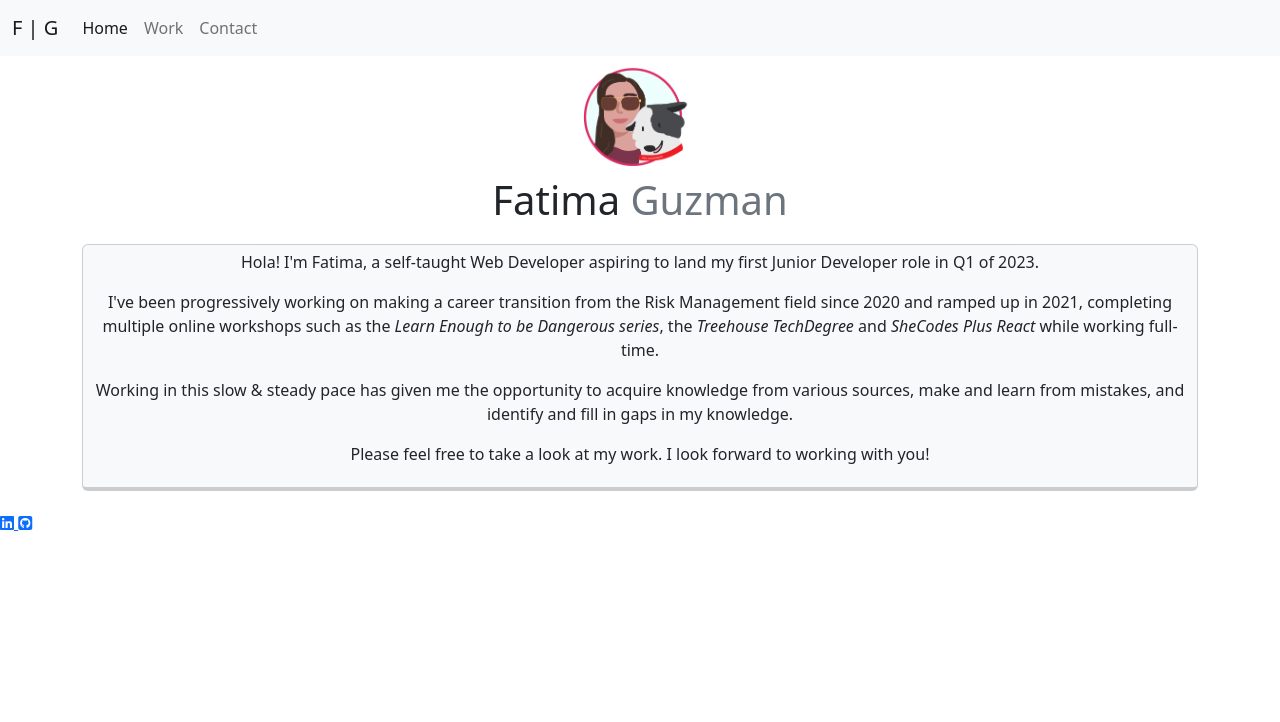
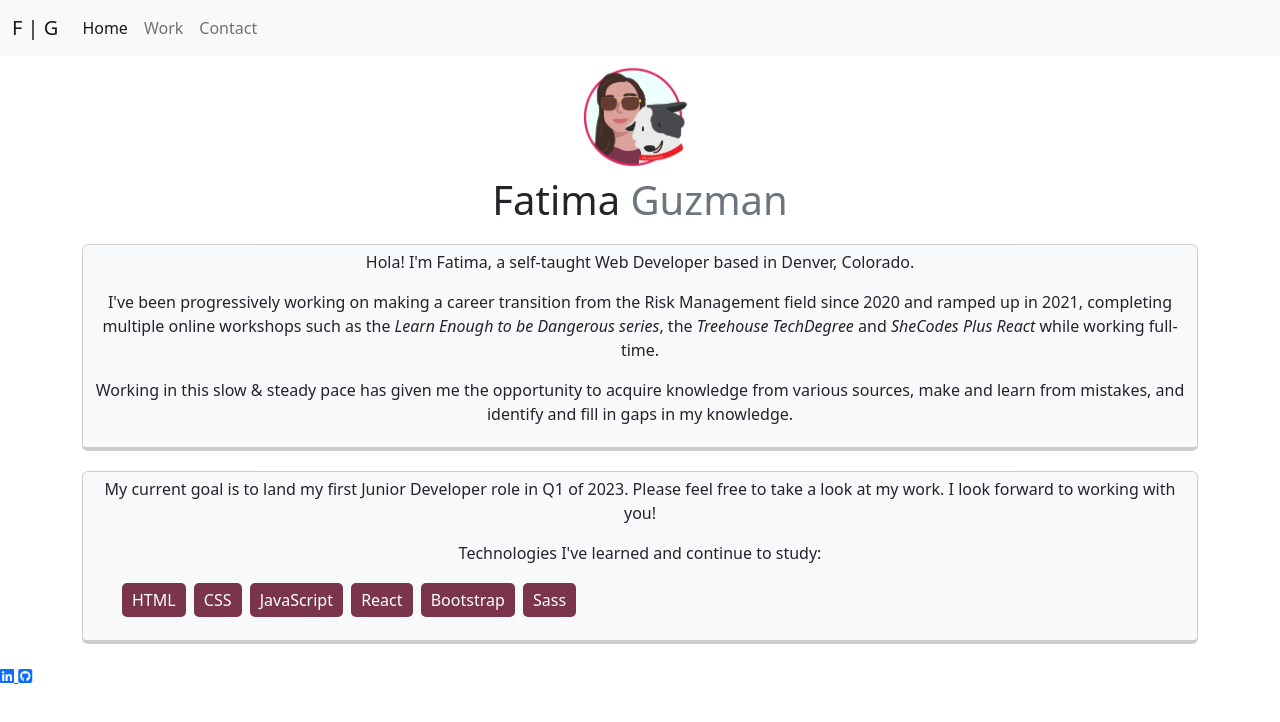
Before and after one commit to FatimaGC/fatimagc.github.io, a plain HTML site: page index.html in a window 1280 px wide. Drawn offline with nearby package versions, Linux system fonts and the light colour scheme.

Commit message:
Added content and styles to about section

```diff
--- a/css/styles.css
+++ b/css/styles.css
@@ -9,3 +9,12 @@
   margin: 20px 0;
   padding: 5px;
 }
+
+.skills li {
+  border-radius: 5px;
+  display: inline-block;
+  background: #7a354d;
+  color: white;
+  padding: 5px 10px;
+  margin: 2px;
+}
--- a/index.html
+++ b/index.html
@@ -62,8 +62,8 @@
       <div class="container">
         <div class="card">
           <p class="text-center">
-            Hola! I'm Fatima, a self-taught Web Developer aspiring to land my
-            first Junior Developer role in Q1 of 2023.
+            Hola! I'm Fatima, a self-taught Web Developer based in Denver,
+            Colorado.
           </p>
 
           <p class="text-center">
@@ -80,11 +80,26 @@
             acquire knowledge from various sources, make and learn from
             mistakes, and identify and fill in gaps in my knowledge.
           </p>
+        </div>
+
+        <div class="card">
+          <p class="text-center">
+            My current goal is to land my first Junior Developer role in Q1 of
+            2023. Please feel free to take a look at my work. I look forward to
+            working with you!
+          </p>
 
           <p class="text-center">
-            Please feel free to take a look at my work. I look forward to
-            working with you!
+            Technologies I've learned and continue to study:
           </p>
+          <ul class="skills">
+            <li>HTML</li>
+            <li>CSS</li>
+            <li>JavaScript</li>
+            <li>React</li>
+            <li>Bootstrap</li>
+            <li>Sass</li>
+          </ul>
         </div>
       </div>
     </main>
```
